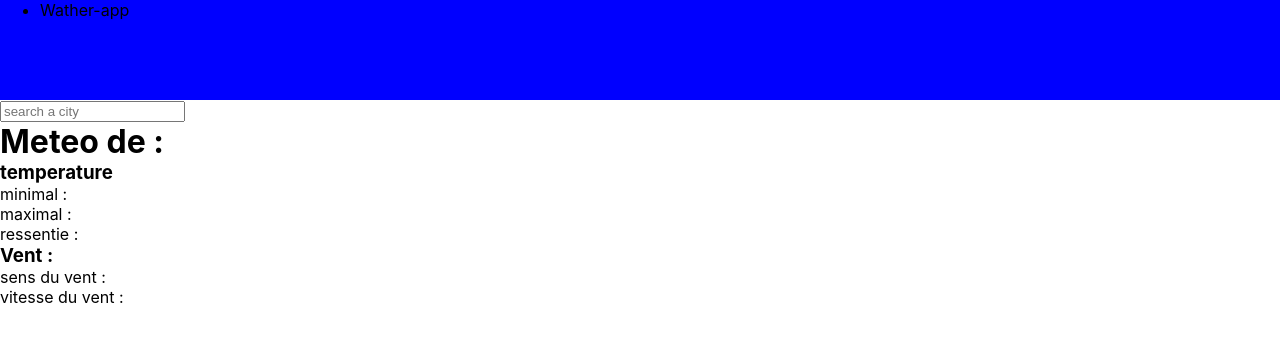
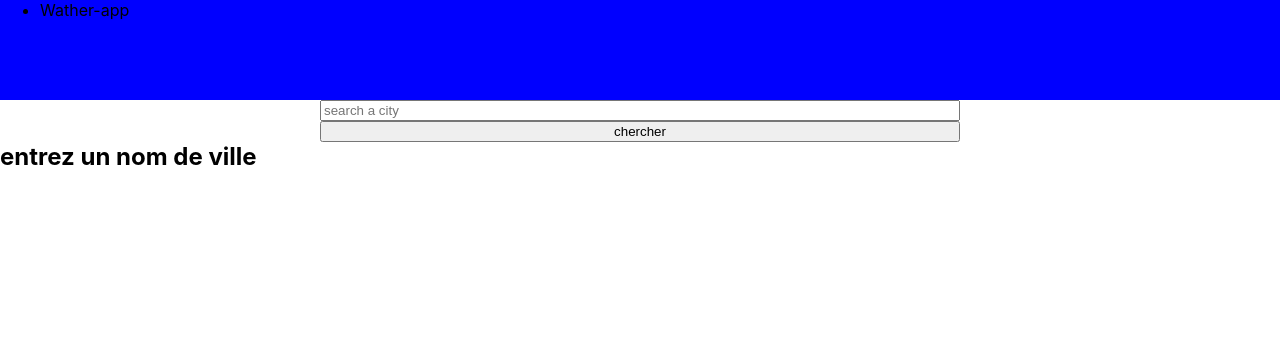
Before and after one commit to Tomtom-dev/weather-app, a React (Create React App) app: page / in a window 1280 px wide. Shown: the top 342 px of the page. Built offline with nearby package versions, Linux system fonts and the light colour scheme; no server answers.

Commit message:
get information from the api and display it

```diff
--- a/src/App.js
+++ b/src/App.js
@@ -1,7 +1,7 @@
 import './App.css';
 import { Navbar } from './components/Navbar';
 import Search from './components/search';
-import { Result } from './components/result';
+
 
 
 function App() {
--- /dev/null
+++ b/src/components/result.css
@@ -0,0 +1,9 @@
+.info{
+    margin: auto;
+    width: 50vw;
+    text-align: center;
+}
+
+h3,h1{
+    margin: 1em;
+}
--- a/src/components/result.jsx
+++ b/src/components/result.jsx
@@ -1,28 +1,20 @@
-import React,{useContext} from 'react'
-import { cityService } from '../services/CityService'
-import { httpService } from '../services/httpService'
-
-
-
+import React from 'react'
+import "./result.css"
 
 export  const Result = (props) => {
 
-    httpService.getCity(props.city)
-    // const test =cityService.findCity("lille")
-    // console.log(test);
+    console.log(props.meteo)
 
-    return (
+    return  <div className="info">
+                <h1> Meteo de : {props.meteo.name}</h1>
 
-        <div>
-            <h1> Meteo de : {props.city}</h1>
-            <h3>temperature</h3>
-            <p>minimal : </p>
-            <p>maximal : </p>
-            <p>ressentie : </p>
+                <p>temperature : {props.meteo.main.temp - 273.15 } °C </p>
+                <p>temperature minimale : {(props.meteo.main.temp_min - 273.15 )} °C </p>
+                <p>temperature Maximale : {props.meteo.main.temp_max -273.15} °C </p>
+                <p>ressentie : {props.meteo.main.feels_like -273.15} °C </p>
+                <h3>Vent : </h3>
+                <p>sens du vent : {props.meteo.wind.gust} </p>
+                <p>vitesse du vent : {props.meteo.wind.speed} </p>
+            </div>
 
-            <h3>Vent : </h3>
-            <p>sens du vent : </p>
-            <p>vitesse du vent :  </p>
-        </div>
-    )
 }
--- /dev/null
+++ b/src/components/search.css
@@ -0,0 +1,6 @@
+.searchInput{
+    width: 50vw;
+    margin: auto;
+    display: flex;
+    flex-direction: column;
+}
--- a/src/components/search.jsx
+++ b/src/components/search.jsx
@@ -1,18 +1,41 @@
-import React, {useState} from 'react'
+import React, {  useState} from 'react'
 import { Result } from './result';
+import { cityService } from '../services/CityService'
+import "./search.css"
+
+// export const contextMeteo = React.createContext();
 
 export default function Search() {
 
+
+
+
     const [citySearch, setCitySearch] = useState("")
+    const [meteo, setMeteo] = useState({})
+    const [sendReq, setSendReq] = useState(false)
+    // console.log("meteo",meteo , Object.keys(meteo).length);
 
     const handleOnChange =(event) => {
-            setCitySearch(event.target.value)
+        setCitySearch(event.target.value)
+        cityService.findCity(citySearch).then(setMeteo)
+    }
+
+    const sendRequest = () => {
+        setSendReq(true)
+        if( citySearch !== "" | null){
+            console.log(meteo);
+
+        }
     }
 
     return (
-        <div>
-            <input type="text" value={citySearch} onChange={handleOnChange} placeholder="search a city"/>
-            <Result city={citySearch}></Result>
+        <div >
+            <div className="searchInput">
+                <input type="text" value={citySearch} onChange={handleOnChange} placeholder="search a city"/>
+                <button onClick={sendRequest}>chercher</button>
+            </div>
+            { sendReq === false  ?  <h2>entrez un nom de ville</h2> : <Result meteo={meteo}></Result> }
+
         </div>
     )
 }
--- a/src/services/CityService.js
+++ b/src/services/CityService.js
@@ -3,8 +3,8 @@ import {httpService} from './httpService';
 class CityService {
 
     async findCity(city){
-        return  await httpService.get(city)
+        return  httpService.getCity(city)
     }
 }
 
-export const cityService = Object.freeze(new CityService)
+export const cityService = Object.freeze(new CityService())
--- a/src/services/httpService.js
+++ b/src/services/httpService.js
@@ -1,16 +1,11 @@
 class HttpServices {
     url ="https://api.openweathermap.org/data/2.5/weather?q=";
-    apiKey = "f44e947afc6c0878ed4463a841db0599";
+    apiKey = "b3df62d5a072ecd6af46779d55443a1c";
 
 
-    getCity(path){
-        fetch(`${this.url}${path}&appid=${this.apiKey}`)
+    async getCity(path){
+         return fetch(`${this.url}${path}&appid=${this.apiKey}`)
         .then(res => res.json())
-        .then(data => {
-            console.log(data)
-        }).catch(err => {
-            console.error('Error: ', err);
-        });
     }
 }
 
```
Also changed, not shown: src/components/Temperature.jsx (added, +13 -0 lines).
